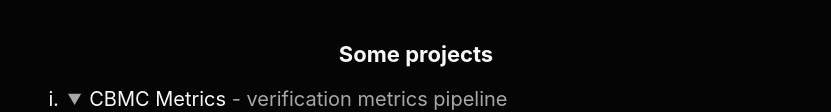
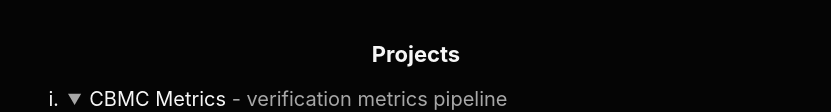
Before and after one commit to Kevin-Kolyakov/Kevin-Kolyakov.github.io, a plain HTML site: page what-i-am-doing.html in a window 1280 px wide. Shown: the part 846-958 px from the top of the page, without its empty margins (224-1055 px from the left). Drawn offline with Linux system fonts and the light colour scheme.

Commit message:
fix project wording

```diff
--- a/what-i-am-doing.html
+++ b/what-i-am-doing.html
@@ -290,7 +290,7 @@
       </section>
 
       <section>
-        <h2>Some projects</h2>
+        <h2>Projects</h2>
         <ol class="project-list">
           <li>
             <details open>
```
